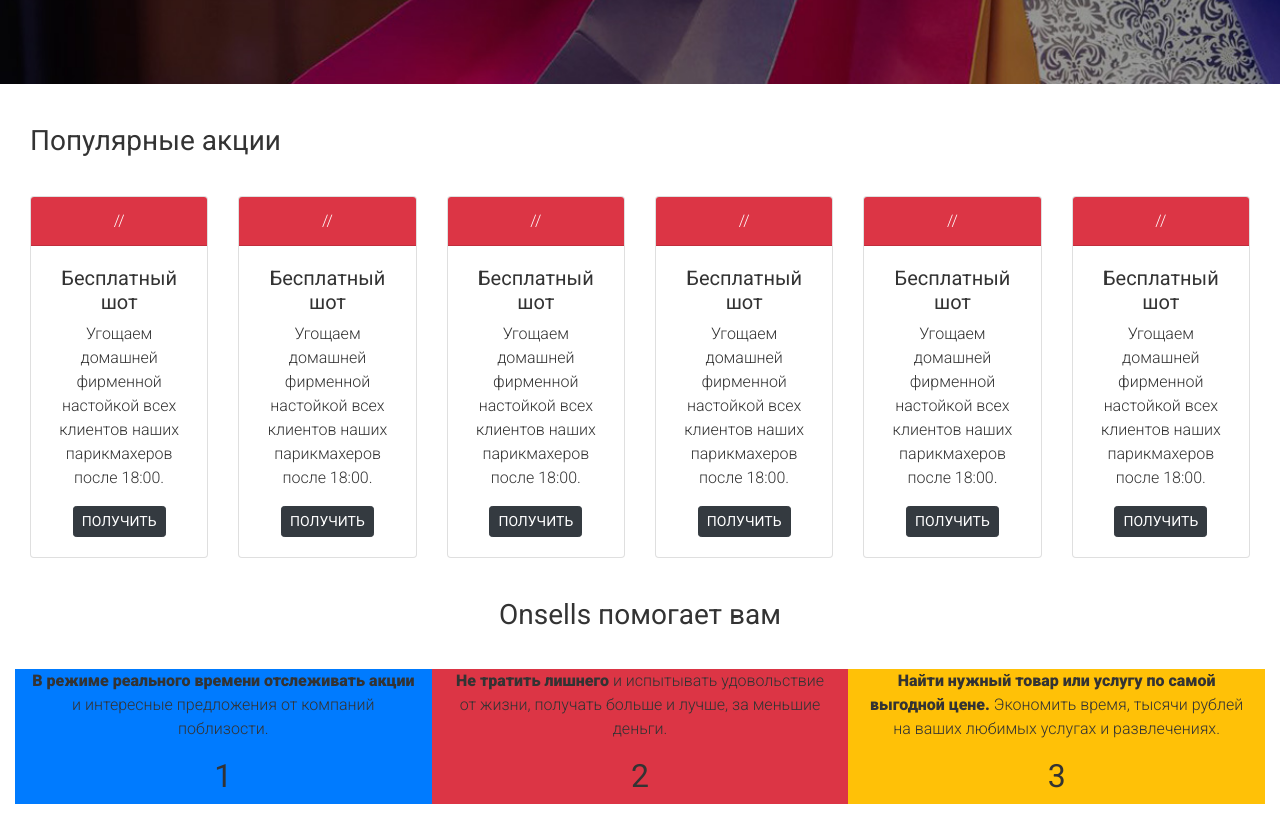
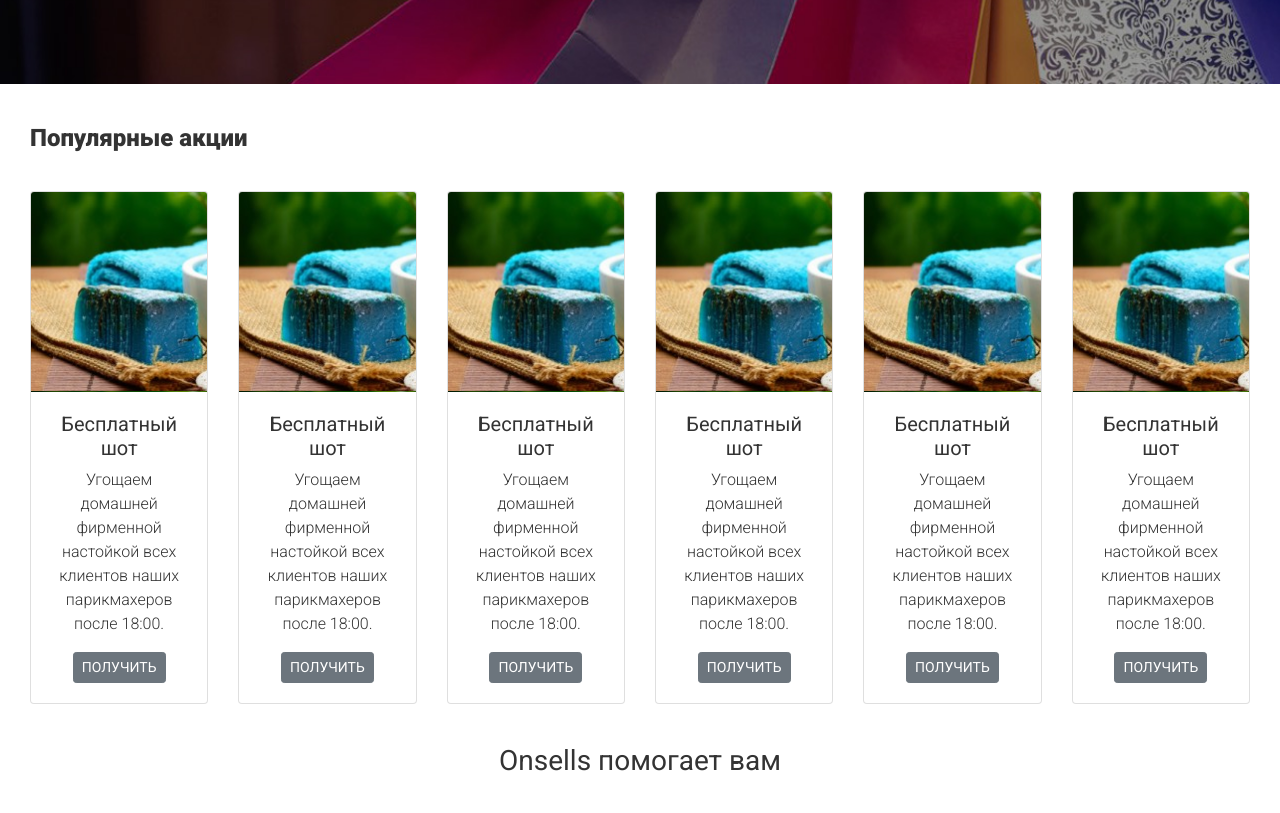
Before and after one commit to begimov/OnsellsStaticPagesTemplates, a plain HTML site: page index.html in a window 1280 px wide. Shown: the part 500-1313 px from the top of the page. Drawn offline with nearby package versions, Linux system fonts and the light colour scheme.

Commit message:
popular promotions block styling and layout updated

```diff
--- a/css/main.css
+++ b/css/main.css
@@ -26,3 +26,9 @@ body {
 .block-header-subtitle {
     margin-bottom: 50px;
 }
+
+.block-popularpromos-header {
+    background-image: url('./../img/400x200.jpg');
+    background-size: cover;
+    height: 200px;
+}
--- a/index.html
+++ b/index.html
@@ -58,78 +58,66 @@
     <!-- PROMOTIONS -->
     <div class="container-fluid block">
         <div class="row block-title">
-            <div class="col"><h3>Популярные акции</h3></div>
+            <div class="col"><h4 class="font-weight-bold">Популярные акции</h4></div>
         </div>
         <div class="row">
             <div class="col-xl-2 col-lg-4 col-sm-6">
                 <div class="card text-center">
-                    <div class="card-header bg-danger text-white text-uppercase text-center">
-                        //
-                    </div>
+                    <div class="card-header bg-danger text-white text-uppercase text-center block-popularpromos-header"></div>
                     <div class="card-body">
                         <h5>Бесплатный шот</h5>
                         <p>Угощаем домашней фирменной настойкой всех клиентов наших парикмахеров после 18:00.</p>
-                        <a href="" class="btn btn-dark btn-sm">ПОЛУЧИТЬ</a>
+                        <a href="" class="btn btn-secondary btn-sm">ПОЛУЧИТЬ</a>
                     </div>
                 </div>
             </div>
             <div class="col-xl-2 col-lg-4 col-sm-6">
                 <div class="card text-center">
-                    <div class="card-header bg-danger text-white text-uppercase text-center">
-                        //
-                    </div>
+                    <div class="card-header bg-danger text-white text-uppercase text-center block-popularpromos-header"></div>
                     <div class="card-body">
                         <h5>Бесплатный шот</h5>
                         <p>Угощаем домашней фирменной настойкой всех клиентов наших парикмахеров после 18:00.</p>
-                        <a href="" class="btn btn-dark btn-sm">ПОЛУЧИТЬ</a>
+                        <a href="" class="btn btn-secondary btn-sm">ПОЛУЧИТЬ</a>
                     </div>
                 </div>
             </div>
             <div class="col-xl-2 col-lg-4 col-sm-6">
                 <div class="card text-center">
-                    <div class="card-header bg-danger text-white text-uppercase text-center">
-                        //
-                    </div>
+                    <div class="card-header bg-danger text-white text-uppercase text-center block-popularpromos-header"></div>
                     <div class="card-body">
                         <h5>Бесплатный шот</h5>
                         <p>Угощаем домашней фирменной настойкой всех клиентов наших парикмахеров после 18:00.</p>
-                        <a href="" class="btn btn-dark btn-sm">ПОЛУЧИТЬ</a>
+                        <a href="" class="btn btn-secondary btn-sm">ПОЛУЧИТЬ</a>
                     </div>
                 </div>
             </div>
             <div class="col-xl-2 col-lg-4 col-sm-6">
                 <div class="card text-center">
-                    <div class="card-header bg-danger text-white text-uppercase text-center">
-                        //
-                    </div>
+                    <div class="card-header bg-danger text-white text-uppercase text-center block-popularpromos-header"></div>
                     <div class="card-body">
                         <h5>Бесплатный шот</h5>
                         <p>Угощаем домашней фирменной настойкой всех клиентов наших парикмахеров после 18:00.</p>
-                        <a href="" class="btn btn-dark btn-sm">ПОЛУЧИТЬ</a>
+                        <a href="" class="btn btn-secondary btn-sm">ПОЛУЧИТЬ</a>
                     </div>
                 </div>
             </div>
             <div class="col-xl-2 col-lg-4 col-sm-6">
                 <div class="card text-center">
-                    <div class="card-header bg-danger text-white text-uppercase text-center">
-                        //
-                    </div>
+                    <div class="card-header bg-danger text-white text-uppercase text-center block-popularpromos-header"></div>
                     <div class="card-body">
                         <h5>Бесплатный шот</h5>
                         <p>Угощаем домашней фирменной настойкой всех клиентов наших парикмахеров после 18:00.</p>
-                        <a href="" class="btn btn-dark btn-sm">ПОЛУЧИТЬ</a>
+                        <a href="" class="btn btn-secondary btn-sm">ПОЛУЧИТЬ</a>
                     </div>
                 </div>
             </div>
             <div class="col-xl-2 col-lg-4 col-sm-6">
                 <div class="card text-center">
-                    <div class="card-header bg-danger text-white text-uppercase text-center">
-                        //
-                    </div>
+                    <div class="card-header bg-danger text-white text-uppercase text-center block-popularpromos-header"></div>
                     <div class="card-body">
                         <h5>Бесплатный шот</h5>
                         <p>Угощаем домашней фирменной настойкой всех клиентов наших парикмахеров после 18:00.</p>
-                        <a href="" class="btn btn-dark btn-sm">ПОЛУЧИТЬ</a>
+                        <a href="" class="btn btn-secondary btn-sm">ПОЛУЧИТЬ</a>
                     </div>
                 </div>
             </div>
```
